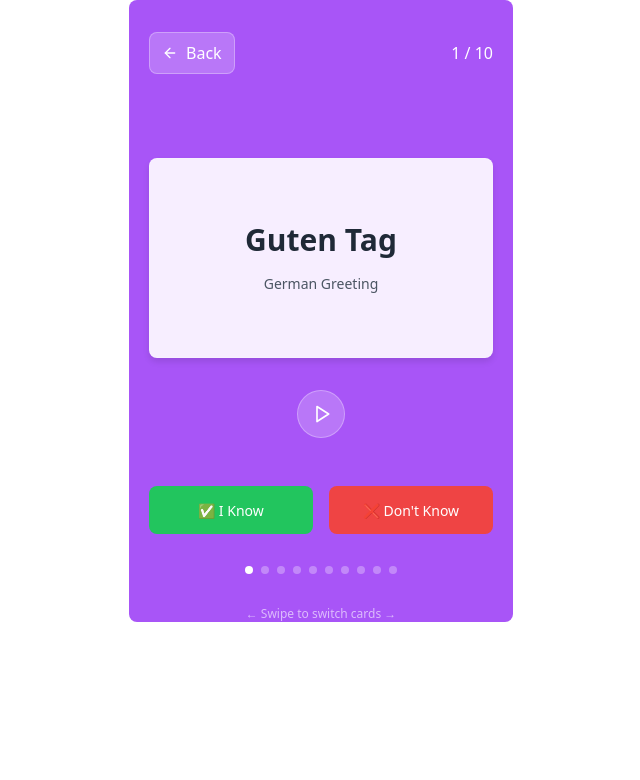
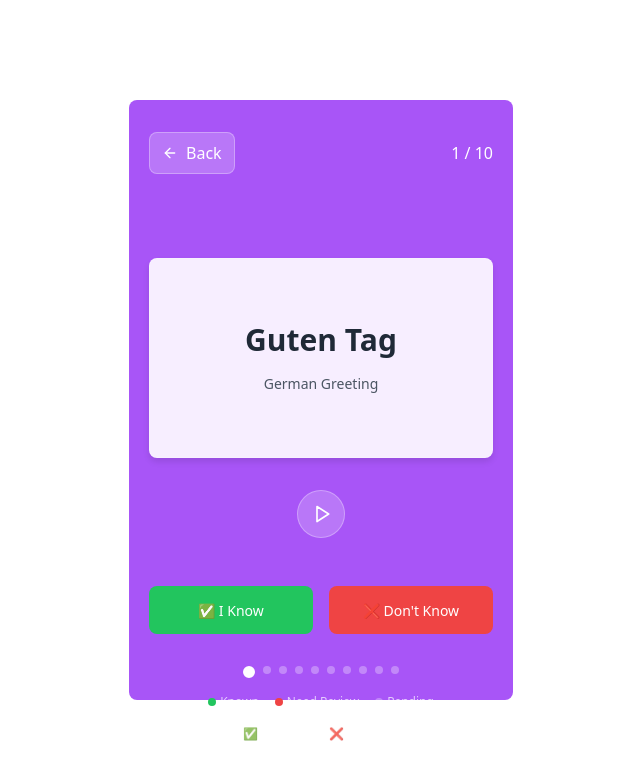
Before and after one commit to zbw123456/builder-aura-nest, a React (Vite) app: page /learn in a window 1280 px wide. Shown: the top 780 px of the page, without its empty margins (319-959 px from the left). Built offline with nearby package versions, Linux system fonts and the light colour scheme.

Commit message:
Add colored progress dots based on I Know/Don't Know responses
cgen-c2e08ffec79844e28de5c91bce69aaa2

```diff
--- a/client/pages/Learn.tsx
+++ b/client/pages/Learn.tsx
@@ -15,9 +15,14 @@ const vocabularyWords = [
   "Nein",
 ];
 
+type Answer = "know" | "dont-know" | null;
+
 export function Learn() {
   const navigate = useNavigate();
   const [currentIndex, setCurrentIndex] = useState(0);
+  const [answers, setAnswers] = useState<Answer[]>(
+    new Array(vocabularyWords.length).fill(null),
+  );
   const currentWord = vocabularyWords[currentIndex];
 
   const handleBack = () => {
@@ -25,10 +30,16 @@ export function Learn() {
   };
 
   const handleKnow = () => {
+    const newAnswers = [...answers];
+    newAnswers[currentIndex] = "know";
+    setAnswers(newAnswers);
     nextCard();
   };
 
   const handleDontKnow = () => {
+    const newAnswers = [...answers];
+    newAnswers[currentIndex] = "dont-know";
+    setAnswers(newAnswers);
     nextCard();
   };
 
@@ -36,7 +47,20 @@ export function Learn() {
     if (currentIndex < vocabularyWords.length - 1) {
       setCurrentIndex(currentIndex + 1);
     } else {
-      navigate("/home");
+      // End of cards, show summary and go back to home
+      const knownCount =
+        answers.filter((answer) => answer === "know").length +
+        (answers[currentIndex] ? 1 : 0);
+      const unknownCount =
+        answers.filter((answer) => answer === "dont-know").length +
+        (answers[currentIndex] ? 1 : 0);
+
+      setTimeout(() => {
+        alert(
+          `Session Complete!\n✅ Known: ${knownCount} words\n❌ Need Review: ${unknownCount} words`,
+        );
+        navigate("/home");
+      }, 100);
     }
   };
 
@@ -44,10 +68,27 @@ export function Learn() {
     console.log(`Playing audio for: ${currentWord}`);
   };
 
+  const getProgressDotColor = (index: number) => {
+    if (index < currentIndex) {
+      // Already answered
+      return answers[index] === "know" ? "bg-green-500" : "bg-red-500";
+    } else if (index === currentIndex) {
+      // Current word
+      return "bg-white border-2 border-white";
+    } else {
+      // Not yet answered
+      return "bg-white/30";
+    }
+  };
+
+  const getProgressDotSize = (index: number) => {
+    return index === currentIndex ? "w-3 h-3" : "w-2 h-2";
+  };
+
   return (
-    <div className="min-h-screen bg-white flex flex-col items-center px-4">
+    <div className="min-h-screen bg-white flex flex-col items-center justify-center px-4">
       {/* Mobile app container */}
-      <div className="w-full max-w-sm mx-auto bg-purple-500 rounded-lg min-h-[600px]">
+      <div className="w-full max-w-sm mx-auto bg-purple-500 rounded-lg h-[600px]">
         {/* Header */}
         <div className="flex items-center justify-between p-5 pt-8">
           <button
@@ -101,22 +142,49 @@ export function Learn() {
             </button>
           </div>
 
-          {/* Progress Indicator */}
+          {/* Progress Indicator with Colored Dots */}
           <div className="flex justify-center mb-4">
             <div className="flex space-x-2">
               {vocabularyWords.map((_, index) => (
                 <div
                   key={index}
-                  className={`w-2 h-2 rounded-full transition-all ${
-                    index <= currentIndex ? "bg-white" : "bg-white/30"
-                  }`}
+                  className={`rounded-full transition-all duration-300 ${getProgressDotColor(index)} ${getProgressDotSize(index)}`}
                 />
               ))}
             </div>
           </div>
 
+          {/* Progress Legend */}
+          <div className="flex justify-center items-center gap-4 mb-4">
+            <div className="flex items-center gap-1">
+              <div className="w-2 h-2 bg-green-500 rounded-full"></div>
+              <span className="text-xs text-white/70">Known</span>
+            </div>
+            <div className="flex items-center gap-1">
+              <div className="w-2 h-2 bg-red-500 rounded-full"></div>
+              <span className="text-xs text-white/70">Need Review</span>
+            </div>
+            <div className="flex items-center gap-1">
+              <div className="w-2 h-2 bg-white/30 rounded-full"></div>
+              <span className="text-xs text-white/70">Pending</span>
+            </div>
+          </div>
+
+          {/* Current Progress Summary */}
+          <div className="text-center mt-4">
+            <div className="flex justify-center gap-4 text-xs text-white/80">
+              <span>
+                ✅ Known: {answers.filter((answer) => answer === "know").length}
+              </span>
+              <span>
+                ❌ Review:{" "}
+                {answers.filter((answer) => answer === "dont-know").length}
+              </span>
+            </div>
+          </div>
+
           {/* Swipe Instruction */}
-          <div className="text-center mt-8">
+          <div className="text-center mt-6">
             <p className="text-xs text-white/60">← Swipe to switch cards →</p>
           </div>
         </div>
```
